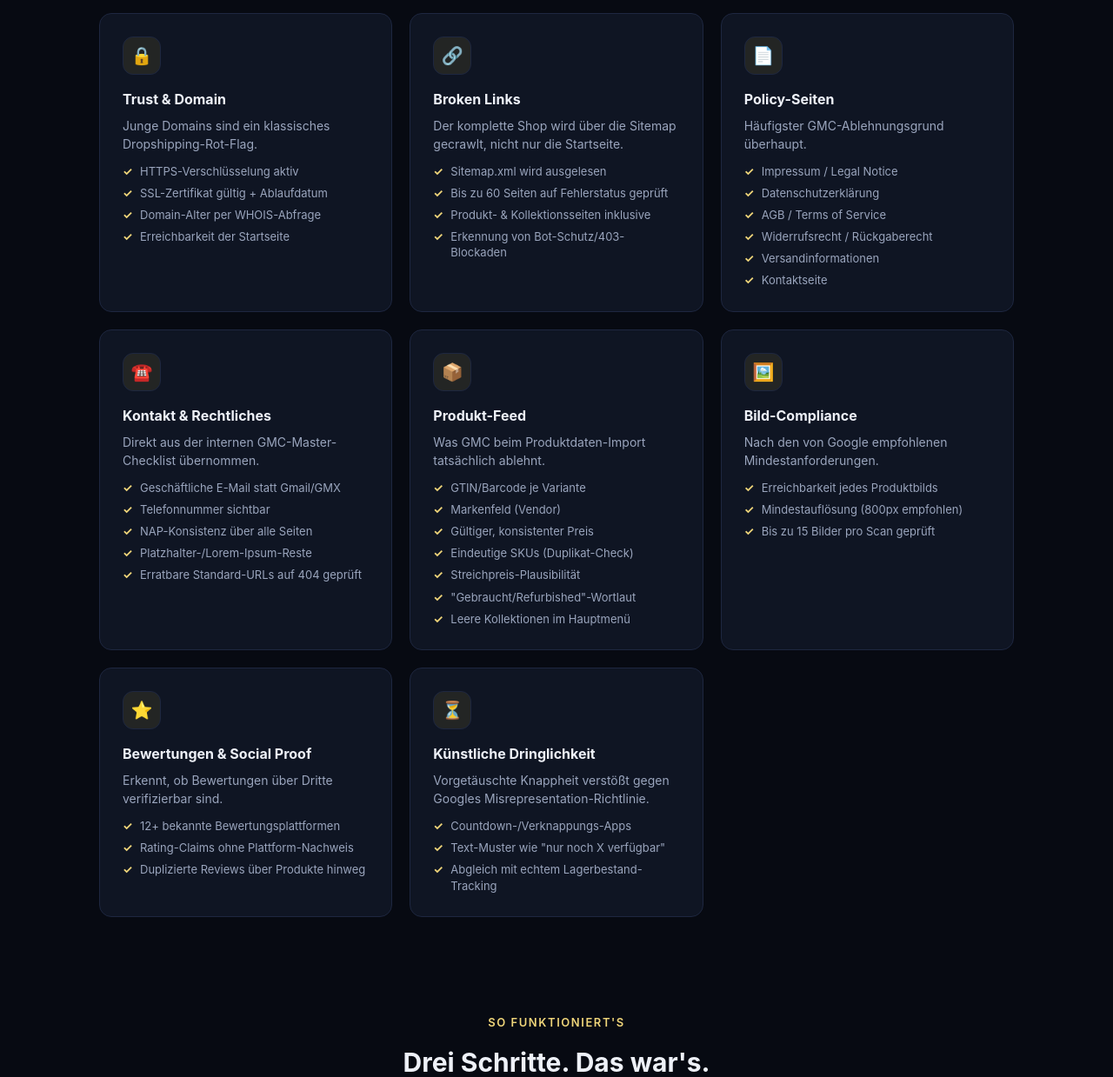
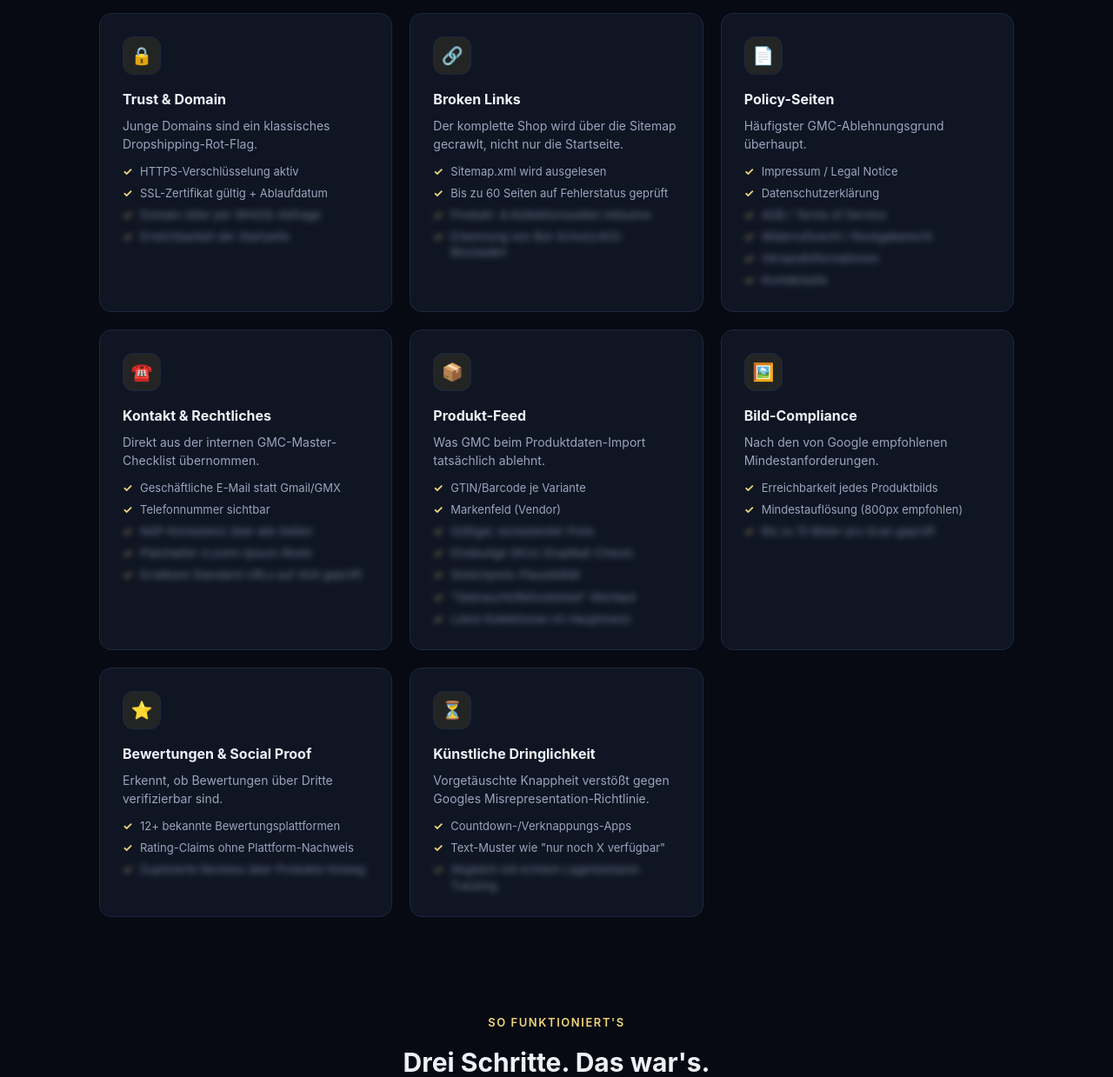
Before and after one commit to BennetEcom/gmc-compliance-scanner, a FastAPI app: page /scan/result in a window 1280 px wide. Shown: the part 1460-2699 px from the top of the page at 87% size. Run offline with FastAPI, Linux system fonts and the light colour scheme.

Commit message:
Full finding lists, moving scan-bar animation, blur some Pruefbereiche details

```diff
--- a/app/scanner.py
+++ b/app/scanner.py
@@ -417,11 +417,14 @@ async def check_broken_links(client: httpx.AsyncClient, base_url: str, homepage_
             if total_discovered > len(links) else ""
         )
         if broken:
-            preview = ", ".join(broken[:5])
+            shown = broken[:25]
+            preview = "\n".join(f"• {u}" for u in shown)
+            if len(broken) > len(shown):
+                preview += f"\n… und {len(broken) - len(shown)} weitere"
             findings.append(Finding(
                 "high" if ratio_broken > 0.15 else "medium",
                 f"{len(broken)} von {len(links)} geprüften Seiten/Links fehlerhaft{coverage_note}",
-                f"Beispiele: {preview}",
+                preview,
             ))
         else:
             findings.append(Finding("info", "Keine Broken Links gefunden", f"{len(links)} Seiten/interne Links geprüft{coverage_note}, alle erreichbar."))
@@ -569,9 +572,10 @@ async def check_contact_legal(client: httpx.AsyncClient, base_url: str, homepage
 
     dead_ends = [p for p in await asyncio.gather(*(check_guess(p) for p in GUESSED_PATHS)) if p]
     if dead_ends:
+        listing = "\n".join(f"• {base_url}{p}" for p in dead_ends)
         findings.append(Finding(
             "low", f"{len(dead_ends)} von {len(GUESSED_PATHS)} typischen Standard-URLs enden auf 404",
-            f"Beispiele: {', '.join(dead_ends[:4])}. Nicht kritisch, wenn diese Seiten nie existiert haben – idealerweise leiten geratene Standard-URLs auf eine echte Seite weiter statt auf einen Fehler.",
+            f"{listing}\nNicht kritisch, wenn diese Seiten nie existiert haben – idealerweise leiten geratene Standard-URLs auf eine echte Seite weiter statt auf einen Fehler.",
         ))
         score -= min(10, len(dead_ends) * 2)
 
@@ -720,8 +724,8 @@ async def check_product_feed(client: httpx.AsyncClient, base_url: str, homepage_
         score -= min(10, thin_desc * 2)
 
     if duplicate_skus:
-        example = ", ".join(f"{sku} ({c}×)" for sku, c in list(duplicate_skus.items())[:5])
-        findings.append(Finding("high", f"{len(duplicate_skus)} SKU(s) mehrfach vergeben", f"Beispiele: {example}. SKUs müssen pro Variante eindeutig sein."))
+        listing = "\n".join(f"• {sku} ({c}×)" for sku, c in duplicate_skus.items())
+        findings.append(Finding("high", f"{len(duplicate_skus)} SKU(s) mehrfach vergeben", f"{listing}\nSKUs müssen pro Variante eindeutig sein."))
         score -= min(20, len(duplicate_skus) * 5)
 
     if inverted_compare_at:
--- a/app/static/css/style.css
+++ b/app/static/css/style.css
@@ -227,6 +227,7 @@ h1 {
 .feature-list { list-style: none; padding: 0; margin: 12px 0 0; display: flex; flex-direction: column; gap: 7px; }
 .feature-list li { font-size: 13px; color: var(--text-dim); padding-left: 20px; position: relative; line-height: 1.4; }
 .feature-list li::before { content: "✓"; position: absolute; left: 0; color: var(--gold-soft); font-weight: 700; }
+.feature-list li.blurred { filter: blur(3.5px); opacity: 0.7; user-select: none; }
 
 /* How it works */
 .how { padding: 40px 24px 72px; text-align: center; }
--- a/app/templates/index.html
+++ b/app/templates/index.html
@@ -111,8 +111,8 @@
           <ul class="feature-list">
             <li>HTTPS-Verschlüsselung aktiv</li>
             <li>SSL-Zertifikat gültig + Ablaufdatum</li>
-            <li>Domain-Alter per WHOIS-Abfrage</li>
-            <li>Erreichbarkeit der Startseite</li>
+            <li class="blurred">Domain-Alter per WHOIS-Abfrage</li>
+            <li class="blurred">Erreichbarkeit der Startseite</li>
           </ul>
         </div>
         <div class="feature-card">
@@ -122,8 +122,8 @@
           <ul class="feature-list">
             <li>Sitemap.xml wird ausgelesen</li>
             <li>Bis zu 60 Seiten auf Fehlerstatus geprüft</li>
-            <li>Produkt- &amp; Kollektionsseiten inklusive</li>
-            <li>Erkennung von Bot-Schutz/403-Blockaden</li>
+            <li class="blurred">Produkt- &amp; Kollektionsseiten inklusive</li>
+            <li class="blurred">Erkennung von Bot-Schutz/403-Blockaden</li>
           </ul>
         </div>
         <div class="feature-card">
@@ -133,10 +133,10 @@
           <ul class="feature-list">
             <li>Impressum / Legal Notice</li>
             <li>Datenschutzerklärung</li>
-            <li>AGB / Terms of Service</li>
-            <li>Widerrufsrecht / Rückgaberecht</li>
-            <li>Versandinformationen</li>
-            <li>Kontaktseite</li>
+            <li class="blurred">AGB / Terms of Service</li>
+            <li class="blurred">Widerrufsrecht / Rückgaberecht</li>
+            <li class="blurred">Versandinformationen</li>
+            <li class="blurred">Kontaktseite</li>
           </ul>
         </div>
         <div class="feature-card">
@@ -146,9 +146,9 @@
           <ul class="feature-list">
             <li>Geschäftliche E-Mail statt Gmail/GMX</li>
             <li>Telefonnummer sichtbar</li>
-            <li>NAP-Konsistenz über alle Seiten</li>
-            <li>Platzhalter-/Lorem-Ipsum-Reste</li>
-            <li>Erratbare Standard-URLs auf 404 geprüft</li>
+            <li class="blurred">NAP-Konsistenz über alle Seiten</li>
+            <li class="blurred">Platzhalter-/Lorem-Ipsum-Reste</li>
+            <li class="blurred">Erratbare Standard-URLs auf 404 geprüft</li>
           </ul>
         </div>
         <div class="feature-card">
@@ -158,11 +158,11 @@
           <ul class="feature-list">
             <li>GTIN/Barcode je Variante</li>
             <li>Markenfeld (Vendor)</li>
-            <li>Gültiger, konsistenter Preis</li>
-            <li>Eindeutige SKUs (Duplikat-Check)</li>
-            <li>Streichpreis-Plausibilität</li>
-            <li>"Gebraucht/Refurbished"-Wortlaut</li>
-            <li>Leere Kollektionen im Hauptmenü</li>
+            <li class="blurred">Gültiger, konsistenter Preis</li>
+            <li class="blurred">Eindeutige SKUs (Duplikat-Check)</li>
+            <li class="blurred">Streichpreis-Plausibilität</li>
+            <li class="blurred">"Gebraucht/Refurbished"-Wortlaut</li>
+            <li class="blurred">Leere Kollektionen im Hauptmenü</li>
           </ul>
         </div>
         <div class="feature-card">
@@ -172,7 +172,7 @@
           <ul class="feature-list">
             <li>Erreichbarkeit jedes Produktbilds</li>
             <li>Mindestauflösung (800px empfohlen)</li>
-            <li>Bis zu 15 Bilder pro Scan geprüft</li>
+            <li class="blurred">Bis zu 15 Bilder pro Scan geprüft</li>
           </ul>
         </div>
         <div class="feature-card">
@@ -182,7 +182,7 @@
           <ul class="feature-list">
             <li>12+ bekannte Bewertungsplattformen</li>
             <li>Rating-Claims ohne Plattform-Nachweis</li>
-            <li>Duplizierte Reviews über Produkte hinweg</li>
+            <li class="blurred">Duplizierte Reviews über Produkte hinweg</li>
           </ul>
         </div>
         <div class="feature-card">
@@ -192,7 +192,7 @@
           <ul class="feature-list">
             <li>Countdown-/Verknappungs-Apps</li>
             <li>Text-Muster wie "nur noch X verfügbar"</li>
-            <li>Abgleich mit echtem Lagerbestand-Tracking</li>
+            <li class="blurred">Abgleich mit echtem Lagerbestand-Tracking</li>
           </ul>
         </div>
       </div>
@@ -269,7 +269,7 @@
 
   <section id="report-section" class="report-section container" hidden>
     <div id="report-loading" class="report-loading" hidden>
-      <div class="spinner"></div>
+      <div class="scan-bar"><div class="scan-bar-fill"></div></div>
       <ul id="loading-steps" class="loading-steps">
         <li>Trust &amp; Domain prüfen</li>
         <li>Sitemap crawlen</li>
```
Also changed, not shown: other parts of app/static/css/style.css (+24 -5 lines).
